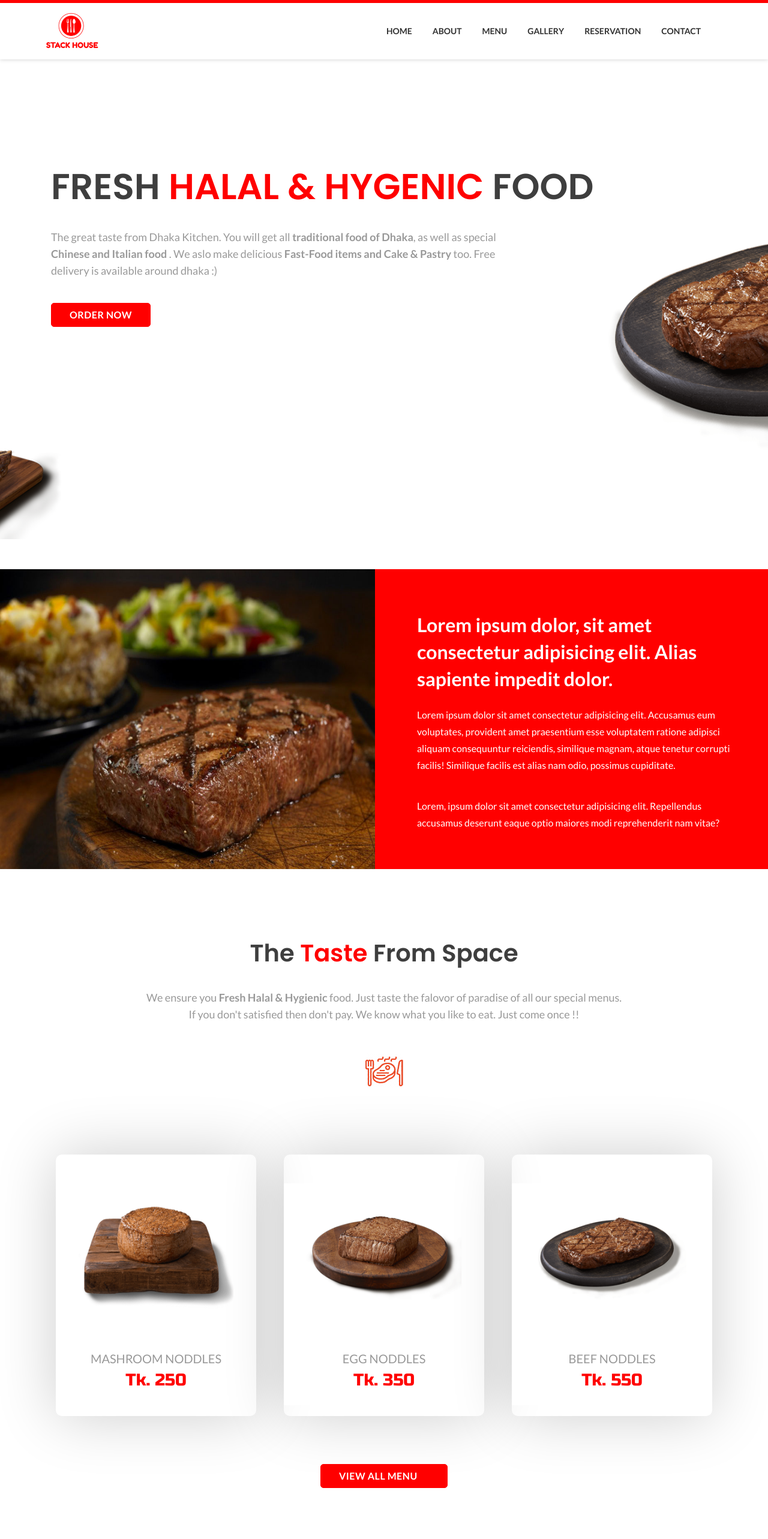
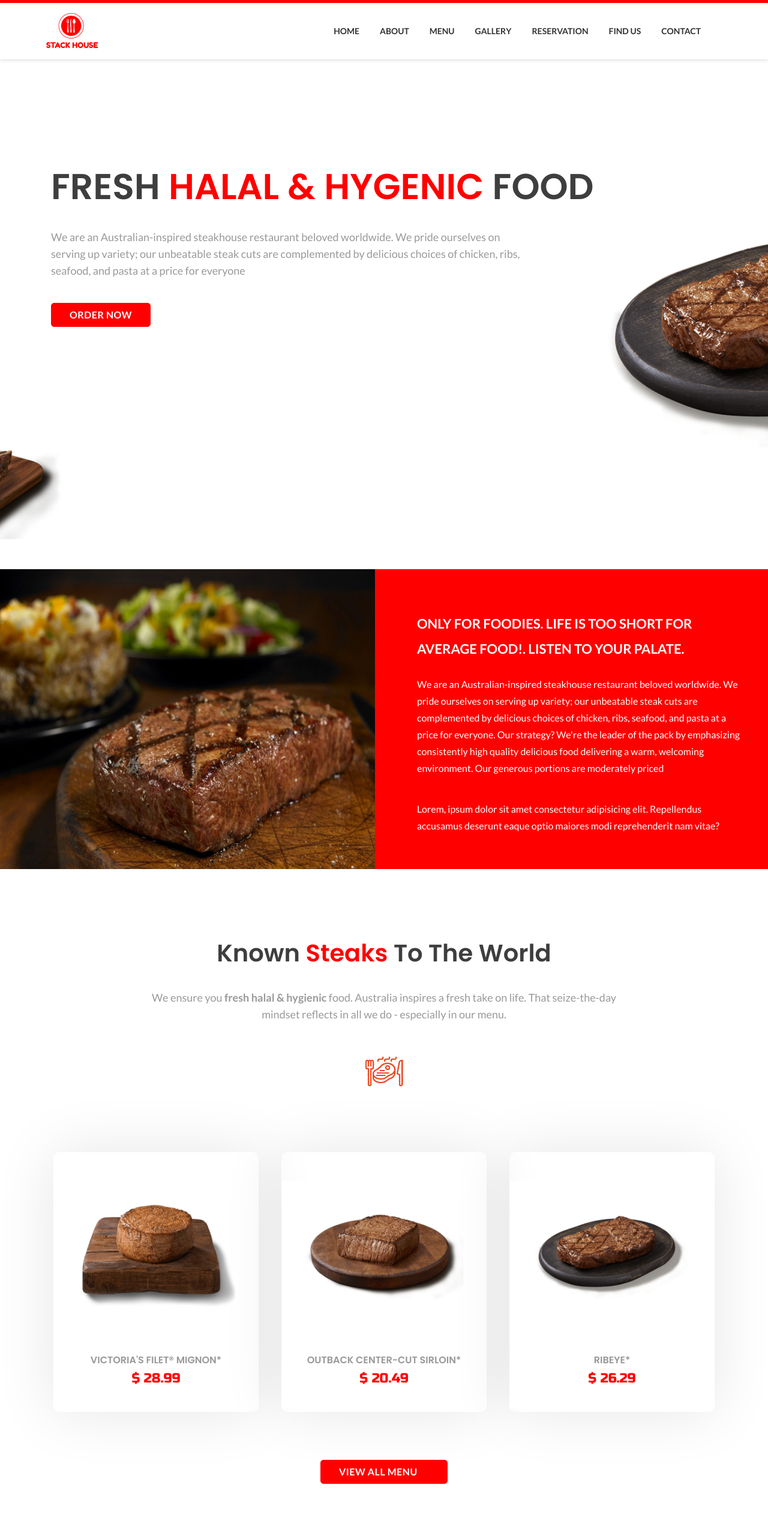
Before and after one commit to kajalshanto/vue-scss-restaurant-landing, a Vue app: page / in a window 1280 px wide. Shown: the top 2566 px of the page at 60% size. Built offline with nearby package versions, Linux system fonts and the light colour scheme; some icons are missing.

Commit message:
Code Revision

```diff
--- a/src/assets/css/main.css
+++ b/src/assets/css/main.css
@@ -53,8 +53,8 @@ p {
 }
 
 .small-title {
-  font-size: 32px;
-  line-height: 45px;
+  font-size: 22px;
+  line-height: 42px;
   color: #fff;
   font-weight: 600;
 }
@@ -65,11 +65,15 @@ p {
 }
 
 .title {
+  font-family: "Poppins", sans-serif;
+  font-size: 16px;
+  font-weight: 600;
   text-transform: uppercase;
 }
 
 .price {
   font-family: "Russo One", sans-serif;
+  font-size: 22px;
   font-weight: 500;
   color: #ff0000;
 }
@@ -150,7 +154,7 @@ p {
 }
 
 .navbar {
-  border-top: 5px solid red;
+  border-top: 5px solid #ff0000;
   box-shadow: 0 0 7px rgba(0, 0, 0, 0.2);
 }
 
@@ -168,13 +172,13 @@ p {
 }
 
 .navbar .navbar-nav .nav-item:hover .nav-link {
-  color: red;
+  color: #ff0000;
 }
 
 .navbar .navbar-nav .nav-item .nav-link {
   font-size: 14px;
+  font-weight: 600;
   color: #333;
-  font-weight: 600;
   text-transform: uppercase;
 }
 
@@ -231,11 +235,11 @@ p {
 }
 
 .featured-item {
+  position: relative;
   border-radius: 10px;
-  box-shadow: 0 0 100px rgba(0, 0, 0, 0.2);
-  position: relative;
+  box-shadow: 0 0 100px rgba(0, 0, 0, 0.1);
   padding: 0 0 35px 0;
-  margin: 8px 8px 30px 8px;
+  margin: 4px 4px 30px 4px;
 }
 
 .featured-item img {
@@ -255,6 +259,7 @@ p {
   background-position: left top;
 }
 
+/* ---- section title Area ---- */
 .section-title-content .menus-content {
   background-color: rgba(0, 0, 0, 0.6);
   margin: 0 auto;
@@ -267,6 +272,8 @@ p {
   color: #fff;
 }
 
+/* ---- section title Ends ---- */
+/* ---- Isotop Area ---- */
 .isotop {
   background-color: #fff;
   background-image: url("../../assets/images/cover/menu-btm.png");
@@ -281,7 +288,9 @@ p {
   height: 120%;
   margin-top: 7%;
   /* ---- button ---- */
+  /* ---- button Ends ---- */
   /* ---- .element-item ---- */
+  /* ---- .element-item Ends ---- */
 }
 
 .isotop .button {
@@ -355,13 +364,15 @@ p {
   font-size: 15px;
   font-style: italic;
   line-height: 24px;
-  margin-bottom: 8px;
+  margin-bottom: 10px;
 }
 
 .isotop .element-item .number {
   font-family: "Russo One", sans-serif;
   font-size: 20px;
-  font-weight: 600;
+  font-weight: 500;
   color: #ff0000;
   margin: 0;
 }
+
+/* ---- Isotop Area Ends ---- */
--- a/src/assets/scss/3-basics/_base.scss
+++ b/src/assets/scss/3-basics/_base.scss
@@ -53,11 +53,12 @@ p {
 }
 
 .small-title {
-    font-size: 32px;
-    line-height: 45px;
+    font-size: 22px;
+    line-height: 42px;
     color: $font-white;
     font-weight: 600;
 }
+
 
 .samll-p {
     font-size: 16px;
@@ -65,11 +66,15 @@ p {
 }
 
 .title {
+    font-family: $secondary-font;
+    font-size: 16px;
+    font-weight: 600;
     text-transform: uppercase;
 }
 
 .price {
     font-family: $style-font;
+    font-size: 22px;
     font-weight: 500;
     color: $theme-secondary-color;
 }
--- a/src/assets/scss/4-layouts/_navbar.scss
+++ b/src/assets/scss/4-layouts/_navbar.scss
@@ -8,7 +8,7 @@
 }
 
 .navbar {
-    border-top: 5px solid red;
+    border-top: 5px solid $theme-secondary-color;
     box-shadow: 0 0 7px rgba(0, 0, 0, 0.2);
 
     .navbar-brand {
@@ -26,14 +26,14 @@
 
             &:hover {
                 .nav-link {
-                    color: red;
+                    color: $theme-secondary-color;
                 }
             }
 
             .nav-link {
                 font-size: 14px;
+                font-weight: 600;
                 color: #333;
-                font-weight: 600;
                 text-transform: uppercase;
             }
         }
--- a/src/assets/scss/5-modules/_featured_dishes.scss
+++ b/src/assets/scss/5-modules/_featured_dishes.scss
@@ -11,11 +11,11 @@
 }
 
 .featured-item {
+    position: relative;
     border-radius: 10px;
-    box-shadow: 0 0 100px rgba(0, 0, 0, 0.2);
-    position: relative;
+    box-shadow: 0 0 100px rgba(0, 0, 0, 0.1);
     padding: 0 0 35px 0;
-    margin: 8px 8px 30px 8px;
+    margin: 4px 4px 30px 4px;
 
     img {
         vertical-align: middle;
--- a/src/components/About.vue
+++ b/src/components/About.vue
@@ -10,24 +10,17 @@
 								:src="
 									require('../assets/images/about/about-menu.jpg')
 								"
-								alt="Stack House"
+								alt="stack house"
 							/>
 						</div>
 					</div>
 					<div class="col-md-6">
 						<div class="about-right">
 							<h1 class="small-title mb-4">
-								Lorem ipsum dolor, sit amet consectetur
-								adipisicing elit. Alias sapiente impedit dolor.
+								ONLY FOR FOODIES. LIFE IS TOO SHORT FOR AVERAGE FOOD!. LISTEN TO YOUR PALATE.
 							</h1>
 							<p class="samll-p">
-								Lorem ipsum dolor sit amet consectetur
-								adipisicing elit. Accusamus eum voluptates,
-								provident amet praesentium esse voluptatem
-								ratione adipisci aliquam consequuntur
-								reiciendis, similique magnam, atque tenetur
-								corrupti facilis! Similique facilis est alias
-								nam odio, possimus cupiditate.
+								We are an Australian-inspired steakhouse restaurant beloved worldwide. We pride ourselves on serving up variety; our unbeatable steak cuts are complemented by delicious choices of chicken, ribs, seafood, and pasta at a price for everyone. Our strategy? We're the leader of the pack by emphasizing consistently high quality delicious food delivering a warm, welcoming environment. Our generous portions are moderately priced
 							</p>
 							<p class="samll-p">
 								Lorem, ipsum dolor sit amet consectetur
--- a/src/components/Dishes.vue
+++ b/src/components/Dishes.vue
@@ -2,17 +2,18 @@
 	<div id="dishes" class="section">
 		<div class="container">
 			<div class="row">
+				<!-- Section title  -->
 				<div class="section-title-content col-sm-12 text-center">
 					<h1 class="section-title">
-						The <span class="title-span">Taste</span> From Space
+						Known <span class="title-span">Steaks</span> To The
+						World
 					</h1>
 
 					<p class="section-p">
 						We ensure you
-						<strong>Fresh Halal & Hygienic</strong> food. Just taste
-						the falovor of paradise of all our special menus. If you
-						don't satisfied then don't pay. We know what you like to
-						eat. Just come once !!
+						<strong>fresh halal & hygienic</strong> food. Australia
+						inspires a fresh take on life. That seize-the-day
+						mindset reflects in all we do - especially in our menu.
 					</p>
 					<img
 						class="img-fluid mt-5"
@@ -22,38 +23,49 @@
 						alt="coffee cup"
 					/>
 				</div>
+				<!--/. Section title  -->
 			</div>
 
 			<div class="row pt-100">
 				<!-- single featured items -->
-				<div class="col-md-4 col-sm-6 col-12 text-center" v-for="item in featuredItems" :key="item.id">
+				<div
+					class="col-md-4 col-sm-6 col-12 text-center"
+					v-for="item in featuredItems"
+					:key="item.id"
+				>
 					<div class="featured-item">
 						<img
 							class="img-fluid mt-5"
-							:src="
-								require(`@/assets/images/dishes/${item.img}`)
-							"
+							:src="require(`@/assets/images/dishes/${item.img}`)"
 							alt="Stack House"
 						/>
 						<h5 class="title">{{ item.title }}</h5>
-						<h3 class="price">Tk. {{ item.price }}</h3>
+						<h3 class="price">$ {{ item.price }}</h3>
 					</div>
 				</div>
 				<!--/. single featured items -->
+
+				<!-- Button -->
 				<div class="col-sm-12 col-12 text-center mt-50">
-                    <a href="#menu" data-scroll class="btn btn-custom btn-primary-border">View all menu
-                        <span><MdArrowRoundForwardIcon w="20px" h="14px"/></span>
+					<a
+						href="#menu"
+						data-scroll
+						class="btn btn-custom btn-primary-border"
+						>View all menu
+						<span
+							><MdArrowRoundForwardIcon w="20px" h="14px"
+						/></span>
 					</a>
 				</div>
-
+				<!--/. Button -->
 			</div>
-
 		</div>
 	</div>
 </template>
 
 <script>
-import MdArrowRoundForwardIcon from 'vue-ionicons/dist/md-arrow-round-forward.vue'
+	// import iconic icons
+	import MdArrowRoundForwardIcon from "vue-ionicons/dist/md-arrow-round-forward.vue";
 
 	export default {
 		name: "Dishes",
@@ -61,15 +73,29 @@ import MdArrowRoundForwardIcon from 'vue-ionicons/dist/md-arrow-round-forward.vu
 		components: {
 			MdArrowRoundForwardIcon,
 		},
-		data(){
-			return{
-				featuredItems:[
-					{id: 1, img: 'steak-1.png', title: 'Mashroom Noddles', price: '250'},
-					{id: 2, img: 'steak-2.png', title: 'Egg Noddles', price: '350'},
-					{id: 3, img: 'steak-3.png', title: 'Beef Noddles', price: '550'},
-				]
-			}
-		}
-
+		data() {
+			return {
+				featuredItems: [
+					{
+						id: 1,
+						img: "steak-1.png",
+						title: "VICTORIA'S FILET® MIGNON*",
+						price: "28.99",
+					},
+					{
+						id: 2,
+						img: "steak-2.png",
+						title: "OUTBACK CENTER-CUT SIRLOIN*",
+						price: "20.49",
+					},
+					{
+						id: 3,
+						img: "steak-3.png",
+						title: "RIBEYE*",
+						price: "26.29",
+					},
+				],
+			};
+		},
 	};
 </script>
--- a/src/components/Header.vue
+++ b/src/components/Header.vue
@@ -2,14 +2,24 @@
 	<div id="header">
 		<header>
 			<div class="container-fluid">
-				<nav class="navbar navbar-expand-lg navbar-light bg-custom text-black">
+				<nav
+					class="navbar navbar-expand-lg navbar-light bg-custom text-black"
+				>
 					<div class="container">
 						<a class="navbar-brand" href="/">
-                        <img class="img-fluid" :src="require('../assets/images/logo/restaurant-logo.png')" alt="Stack House" />
+							<img
+								class="img-fluid"
+								:src="
+									require('../assets/images/logo/restaurant-logo.png')
+								"
+								alt="Stack House"
+							/>
 						</a>
-					<ul class="navbar-nav ml-auto mt-2 pr-2 d-md-block d-lg-none">
+						<ul
+							class="navbar-nav ml-auto mt-2 pr-2 d-md-block d-lg-none"
+						>
 							<li class="nav-item pt-1">
-							<MdSearchIcon w="30px" h="26px"/>
+								<MdSearchIcon w="30px" h="26px" />
 							</li>
 						</ul>
 						<button
@@ -29,11 +39,19 @@
 							id="navbarTogglerDemo02"
 						>
 							<ul class="navbar-nav ml-auto mt-2 mt-lg-0">
-							<li class="nav-item" v-for="item in navItem" :key="item.li">
-								<a class="nav-link" :href="`#${item.id}`">{{ item.li }}</a>
+								<li
+									class="nav-item"
+									v-for="item in navItem"
+									:key="item.li"
+								>
+									<a class="nav-link" :href="`#${item.id}`">{{
+										item.li
+									}}</a>
 								</li>
-							<li class="nav-item pt-1 d-lg-block d-md-none d-none">
-                               <MdSearchIcon w="30px" h="26px"/>
+								<li
+									class="nav-item pt-1 d-lg-block d-md-none d-none"
+								>
+									<MdSearchIcon w="30px" h="26px" />
 								</li>
 								<!-- Search-box -->
 								<!-- <form class="form-inline my-2 my-lg-0">
@@ -53,13 +71,13 @@
 </template>
 
 <script>
-import MdSearchIcon from 'vue-ionicons/dist/md-search.vue'
+	import MdSearchIcon from "vue-ionicons/dist/md-search.vue";
 
 	export default {
 		name: "Header",
 
-        components:{
-            MdSearchIcon
+		components: {
+			MdSearchIcon,
 		},
 
 		data() {
@@ -70,13 +88,10 @@ import MdSearchIcon from 'vue-ionicons/dist/md-search.vue'
 					{ li: "menu", id: "menu" },
 					{ li: "gallery", id: "gallery" },
 					{ li: "reservation", id: "reservation" },
+					{ li: "find us", id: "find-us" },
 					{ li: "contact", id: "contact" },
 				],
 			};
 		},
 	};
 </script>
-
-<style scoped>
-
-</style>
--- a/src/components/HelloWorld.vue
+++ /dev/null
@@ -1,58 +0,0 @@
-<template>
-  <div class="hello">
-    <h1>{{ msg }}</h1>
-    <p>
-      For a guide and recipes on how to configure / customize this project,<br>
-      check out the
-      <a href="https://cli.vuejs.org" target="_blank" rel="noopener">vue-cli documentation</a>.
-    </p>
-    <h3>Installed CLI Plugins</h3>
-    <ul>
-      <li><a href="https://github.com/vuejs/vue-cli/tree/dev/packages/%40vue/cli-plugin-babel" target="_blank" rel="noopener">babel</a></li>
-      <li><a href="https://github.com/vuejs/vue-cli/tree/dev/packages/%40vue/cli-plugin-eslint" target="_blank" rel="noopener">eslint</a></li>
-    </ul>
-    <h3>Essential Links</h3>
-    <ul>
-      <li><a href="https://vuejs.org" target="_blank" rel="noopener">Core Docs</a></li>
-      <li><a href="https://forum.vuejs.org" target="_blank" rel="noopener">Forum</a></li>
-      <li><a href="https://chat.vuejs.org" target="_blank" rel="noopener">Community Chat</a></li>
-      <li><a href="https://twitter.com/vuejs" target="_blank" rel="noopener">Twitter</a></li>
-      <li><a href="https://news.vuejs.org" target="_blank" rel="noopener">News</a></li>
-    </ul>
-    <h3>Ecosystem</h3>
-    <ul>
-      <li><a href="https://router.vuejs.org" target="_blank" rel="noopener">vue-router</a></li>
-      <li><a href="https://vuex.vuejs.org" target="_blank" rel="noopener">vuex</a></li>
-      <li><a href="https://github.com/vuejs/vue-devtools#vue-devtools" target="_blank" rel="noopener">vue-devtools</a></li>
-      <li><a href="https://vue-loader.vuejs.org" target="_blank" rel="noopener">vue-loader</a></li>
-      <li><a href="https://github.com/vuejs/awesome-vue" target="_blank" rel="noopener">awesome-vue</a></li>
-    </ul>
-  </div>
-</template>
-
-<script>
-export default {
-  name: 'HelloWorld',
-  props: {
-    msg: String
-  }
-}
-</script>
-
-<!-- Add "scoped" attribute to limit CSS to this component only -->
-<style scoped>
-h3 {
-  margin: 40px 0 0;
-}
-ul {
-  list-style-type: none;
-  padding: 0;
-}
-li {
-  display: inline-block;
-  margin: 0 10px;
-}
-a {
-  color: #42b983;
-}
-</style>
--- a/src/components/Hero.vue
+++ b/src/components/Hero.vue
@@ -5,14 +5,25 @@
 				<div class="row">
 					<div class="col-12">
 						<div class="hero-slider-content">
-                            <h1 class="hero-title">fresh <span class="title-span">halal & hygenic</span> food</h1>
-                            <p>The great taste from Dhaka Kitchen. You will get all <strong>traditional food of
-                                        Dhaka</strong>, as well as special <strong>Chinese and Italian food</strong> .
-                                    We aslo make delicious <strong>Fast-Food items and
-                                        Cake & Pastry</strong> too. Free delivery is available around dhaka :)
+							<h1 class="hero-title">
+								fresh
+								<span class="title-span">halal & hygenic</span>
+								food
+							</h1>
+							<p>
+								We are an Australian-inspired steakhouse
+								restaurant beloved worldwide. We pride ourselves
+								on serving up variety; our unbeatable steak cuts
+								are complemented by delicious choices of
+								chicken, ribs, seafood, and pasta at a price for
+								everyone
 							</p>
-                                <a href="#reservation" data-scroll class="btn btn-custom btn-primary-border">order
-                                    now</a>
+							<a
+								href="#reservation"
+								data-scroll
+								class="btn btn-custom btn-primary-border"
+								>order now</a
+							>
 						</div>
 					</div>
 				</div>
@@ -23,10 +34,6 @@
 
 <script>
 	export default {
-        name: 'Hero'
-    }
+		name: "Hero",
+	};
 </script>
-
-<style scoped>
-
-</style>
```
Also changed, not shown: src/assets/scss/5-modules/_menu.scss (+11 -2 lines), src/components/FoodMenu.vue (+20 -5 lines). Lines whose indentation alone changed are shown as unchanged.
